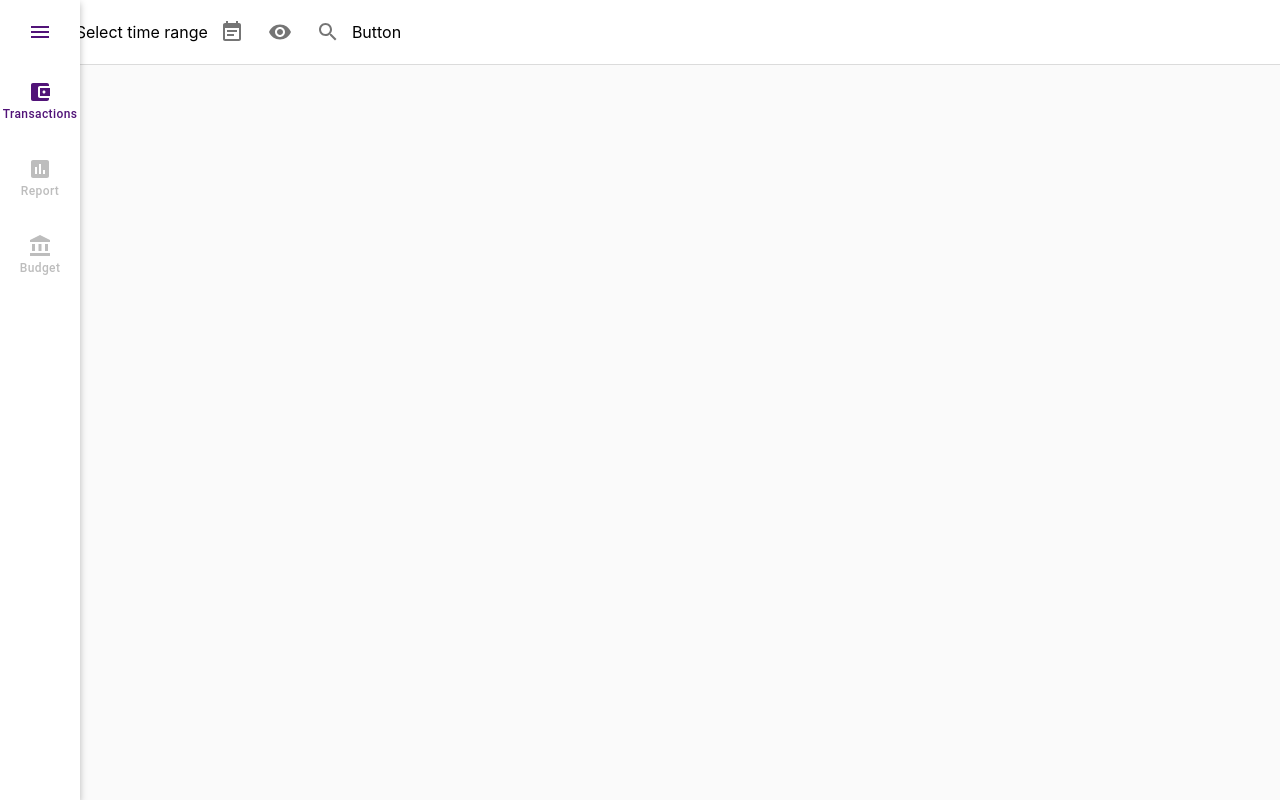
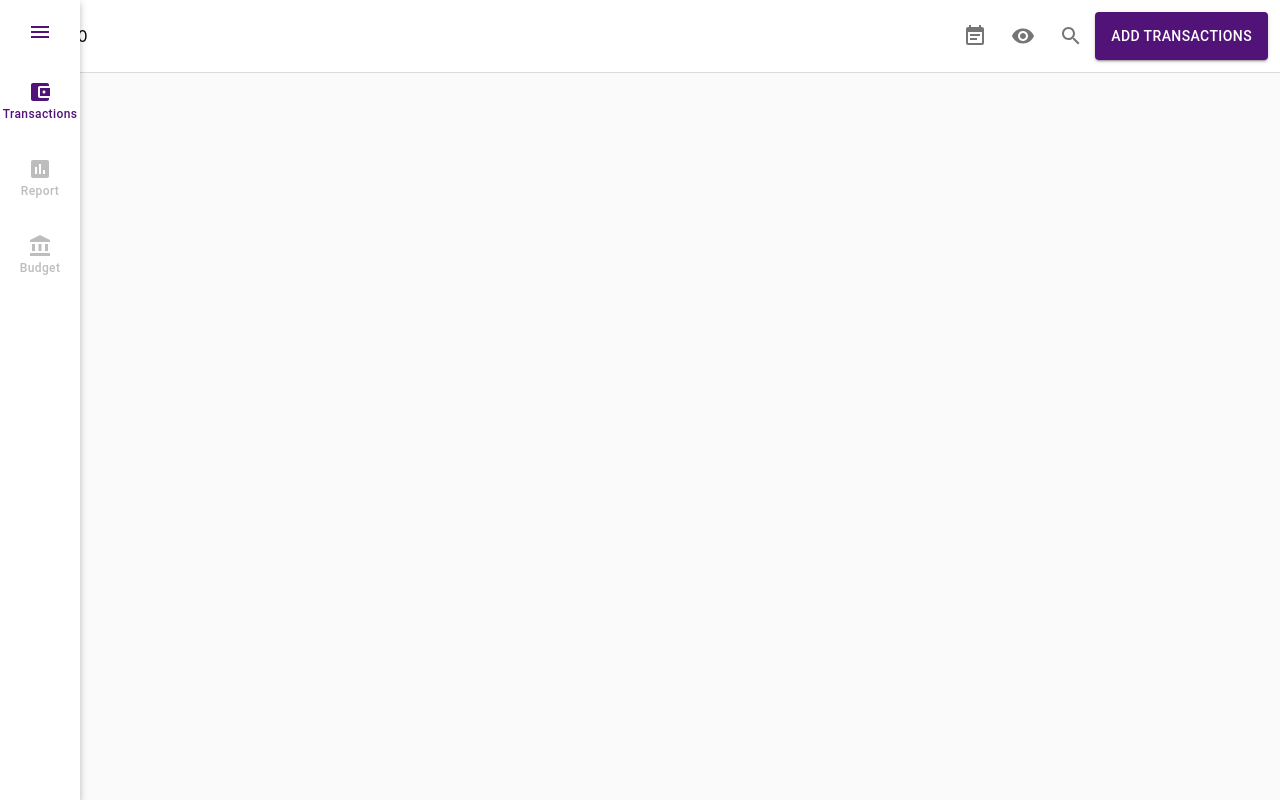
Before and after one commit to nvdai2401/react-typescript, a React (Create React App) app: page / in a window 1280 px wide. Built offline with nearby package versions, Linux system fonts and the light colour scheme.

Commit message:
develope responsive for ToolBar

```diff
--- a/src/views/components/ToolBar/ToolBar.tsx
+++ b/src/views/components/ToolBar/ToolBar.tsx
@@ -13,14 +13,30 @@ const useStyles = makeStyles((theme) => ({
   root: {
     display: 'flex',
     alignItems: 'center',
-    height: 64,
+    height: 72,
     position: 'fixed',
     top: 0,
     zIndex: 2,
     backgroundColor: theme.palette.common.white,
     boxShadow: '0 1px 0 0 rgba(0,0,0,.12)',
+    padding: theme.spacing(1.5),
   },
-  [theme.breakpoints.up('md')]: {},
+  item__total: {},
+  item__tools: {
+    display: 'flex',
+    justifyContent: 'flex-end',
+  },
+  add_transactions__button: {
+    display: 'none',
+  },
+  [theme.breakpoints.up('md')]: {
+    more_button: {
+      display: 'none',
+    },
+    add_transactions__button: {
+      display: 'inline-block',
+    },
+  },
 }))
 
 interface ToolBarProps {
@@ -34,10 +50,11 @@ const ToolBar: React.FC<ToolBarProps> = (props: ToolBarProps) => {
   // const { title, styles, icon, handleOnClick } = props
   const classes = useStyles()
   return (
-    <Grid container className={classes.root}>
-      <Grid item>Total: 500</Grid>
-      <Grid item>Select time range</Grid>
-      <Grid item>
+    <Grid container justify="space-between" className={classes.root}>
+      <Grid item xs={5} className={classes.item__total}>
+        Total: 500
+      </Grid>
+      <Grid item xs={7} className={classes.item__tools}>
         <IconButton>
           <EventNoteIcon />
         </IconButton>
@@ -47,8 +64,17 @@ const ToolBar: React.FC<ToolBarProps> = (props: ToolBarProps) => {
         <IconButton>
           <SearchIcon />
         </IconButton>
+        <IconButton className={classes.more_button}>
+          <MoreVertIcon />
+        </IconButton>
+        <Button
+          variant="contained"
+          color="primary"
+          className={classes.add_transactions__button}
+        >
+          Add Transactions
+        </Button>
       </Grid>
-      <Grid item>Button</Grid>
     </Grid>
   )
 }
```
